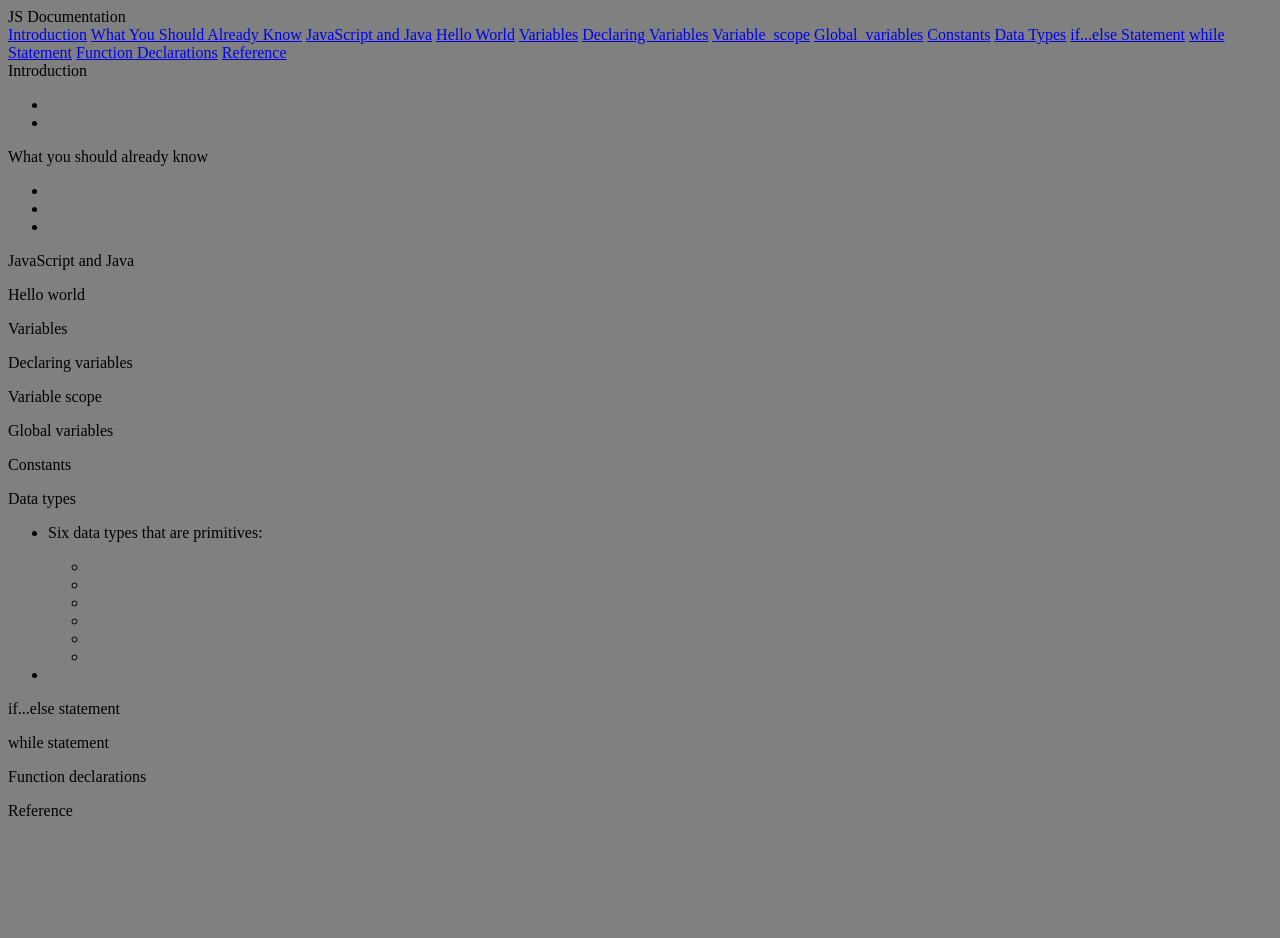
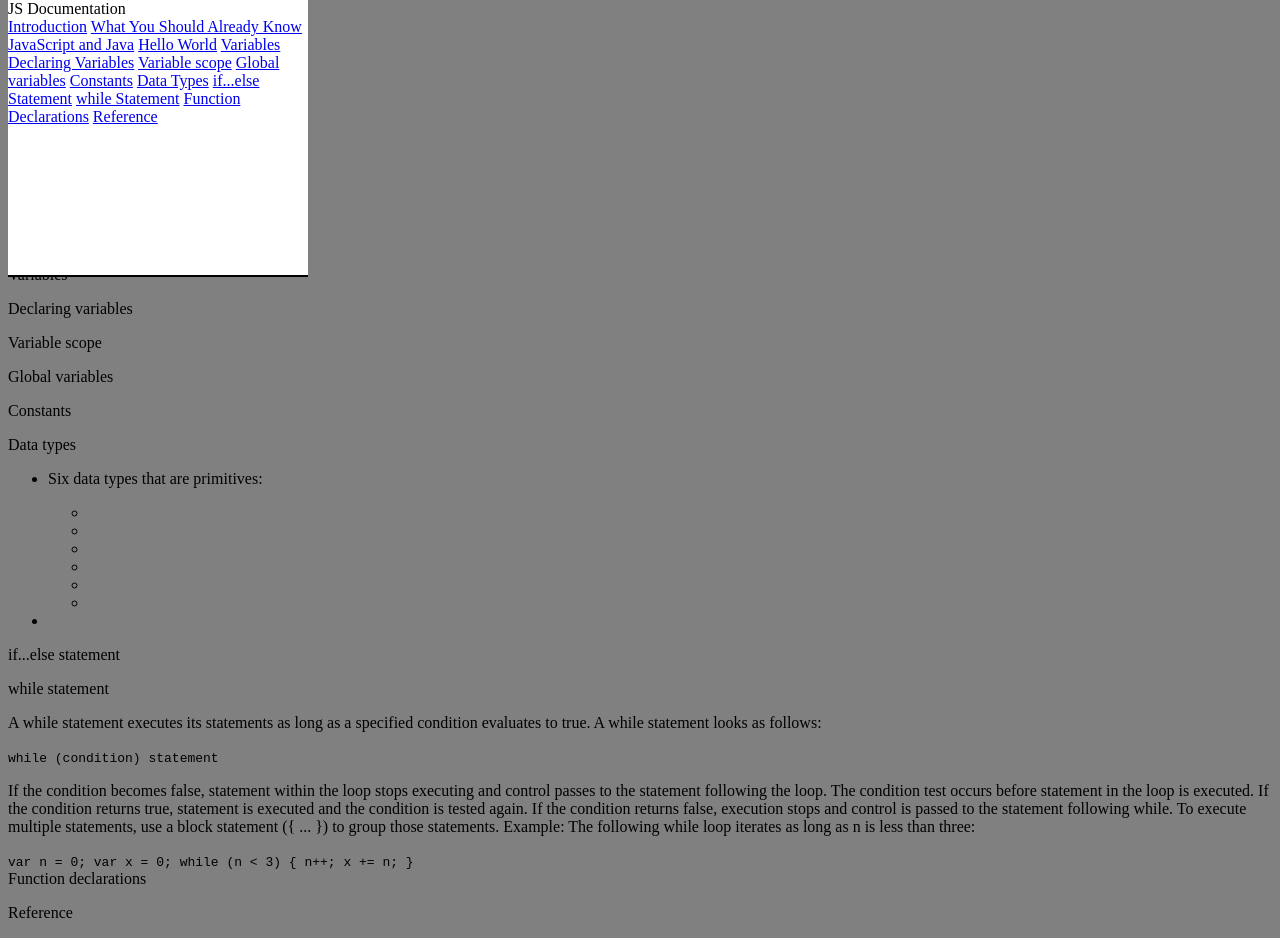
Before and after one commit to kifle23/microverse-trials-kifle-khas, a plain HTML site: page index.html in a window 1280 px wide. Before the commit the page ends 836 px from the top, so only its background shows below. Drawn offline with Linux system fonts and the light colour scheme; files that its build step writes are made by us from their sources.

Commit message:
15th done

```diff
--- a/index.html
+++ b/index.html
@@ -3,28 +3,30 @@
   <head>
     <meta charset="UTF-8" />
     <title>Fork Me! FCC: Test Suite Template</title>
-    <link rel="stylesheet" href="css/style.css" />
+    <link rel="stylesheet" href="/style.css" />
   </head>
 
   <body>
     <script src="https://cdn.freecodecamp.org/testable-projects-fcc/v1/bundle.js"></script>
     <nav id="navbar">
-      <header>
-        JS Documentation
-      </header>
+      <header>JS Documentation</header>
       <a class="nav-link" href="#Introduction">Introduction</a>
-      <a class="nav-link" href="#What_you_should_already_know">What You Should Already Know</a>
+      <a class="nav-link" href="#What_you_should_already_know"
+        >What You Should Already Know</a
+      >
       <a class="nav-link" href="#JavaScript_and_Java">JavaScript and Java</a>
       <a class="nav-link" href="#Hello_world">Hello World</a>
       <a class="nav-link" href="#Variables">Variables</a>
-      <a class="nav-link" href="#Declaring_Variables">Declaring Variables</a>
-      <a class="nav-link" href="#Variable_scope">Variable_scope</a>
-      <a class="nav-link" href="#Global_variables">Global_variables</a>
+      <a class="nav-link" href="#Declaring_variables">Declaring Variables</a>
+      <a class="nav-link" href="#Variable_scope">Variable scope</a>
+      <a class="nav-link" href="#Global_variables">Global variables</a>
       <a class="nav-link" href="#Constants">Constants</a>
       <a class="nav-link" href="#Data_types">Data Types</a>
       <a class="nav-link" href="#if...else_statement">if...else Statement</a>
       <a class="nav-link" href="#while_statement">while Statement</a>
-      <a class="nav-link" href="#Function_declarations">Function Declarations</a>
+      <a class="nav-link" href="#Function_declarations"
+        >Function Declarations</a
+      >
       <a class="nav-link" href="#Reference">Reference</a>
     </nav>
     <main id="main-doc">
@@ -123,9 +125,23 @@
       </section>
       <section class="main-section" id="while_statement">
         <header>while statement</header>
-        <p></p>
-        <p></p>
-        <code></code>
+        <p>
+          A while statement executes its statements as long as a specified
+          condition evaluates to true. A while statement looks as follows:
+        </p>
+        <code>while (condition) statement</code>
+        <p>
+          If the condition becomes false, statement within the loop stops
+          executing and control passes to the statement following the loop. The
+          condition test occurs before statement in the loop is executed. If the
+          condition returns true, statement is executed and the condition is
+          tested again. If the condition returns false, execution stops and
+          control is passed to the statement following while. To execute
+          multiple statements, use a block statement ({ ... }) to group those
+          statements. Example: The following while loop iterates as long as n is
+          less than three:
+        </p>
+        <code>var n = 0; var x = 0; while (n < 3) { n++; x += n; }</code>
       </section>
       <section class="main-section" id="Function_declarations">
         <header>Function declarations</header>
--- a/style.css
+++ b/style.css
@@ -1,3 +1,26 @@
 body {
+  display: block;
   background: grey;
 }
+nav {
+  display: block;
+}
+
+#navbar {
+  background-color: white;
+  position: fixed;
+  top: 0;
+  padding: 0;
+  margin: 0;
+  width: 300px;
+  height: 100%;
+  max-height: 275px;
+  border: none;
+  z-index: 1;
+  border-bottom: 2px solid;
+}
+
+@media only screen and (max-width: 400px) {
+    #main-doc {
+      margin-left: -10px;
+    }
```
